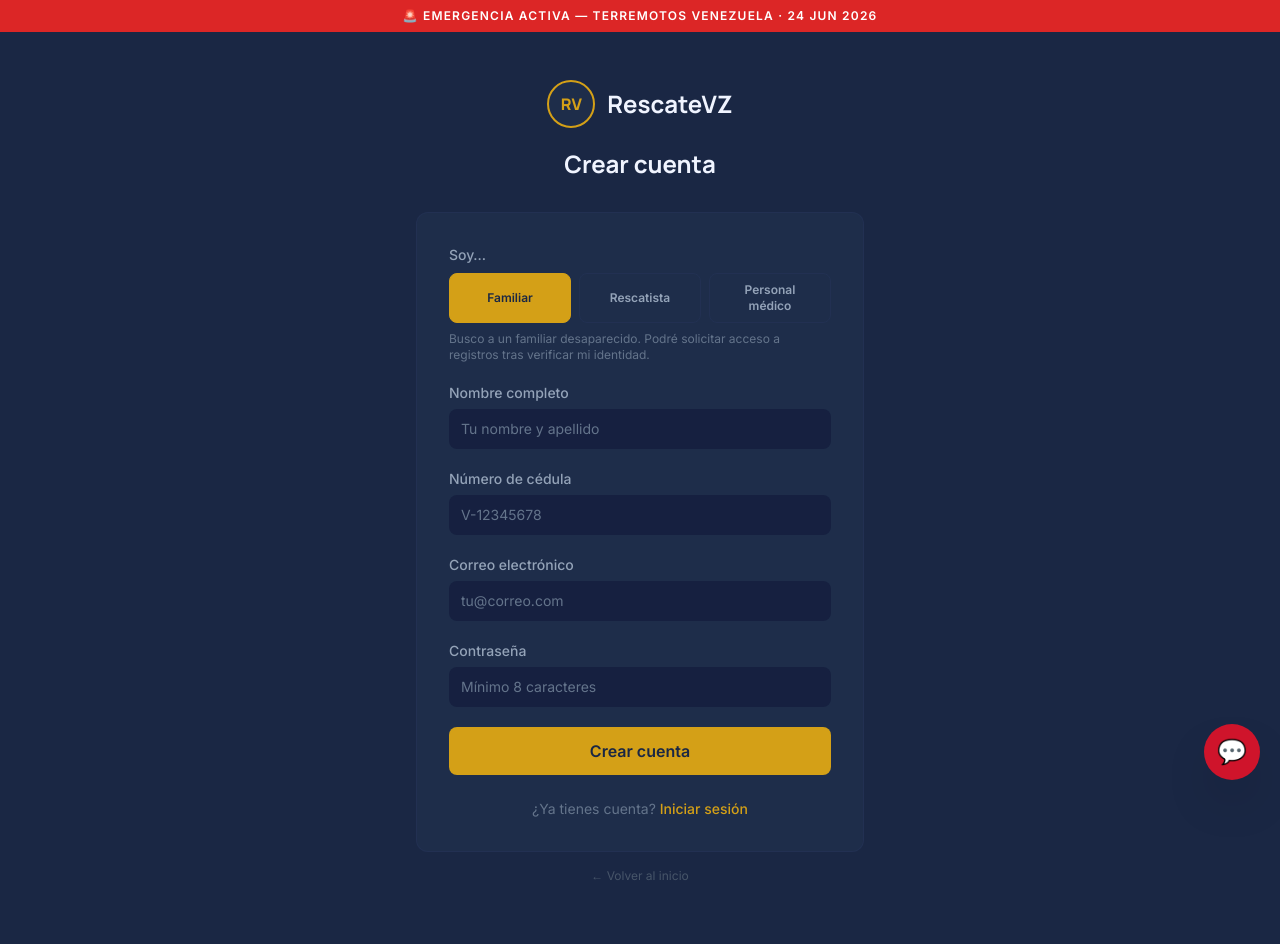
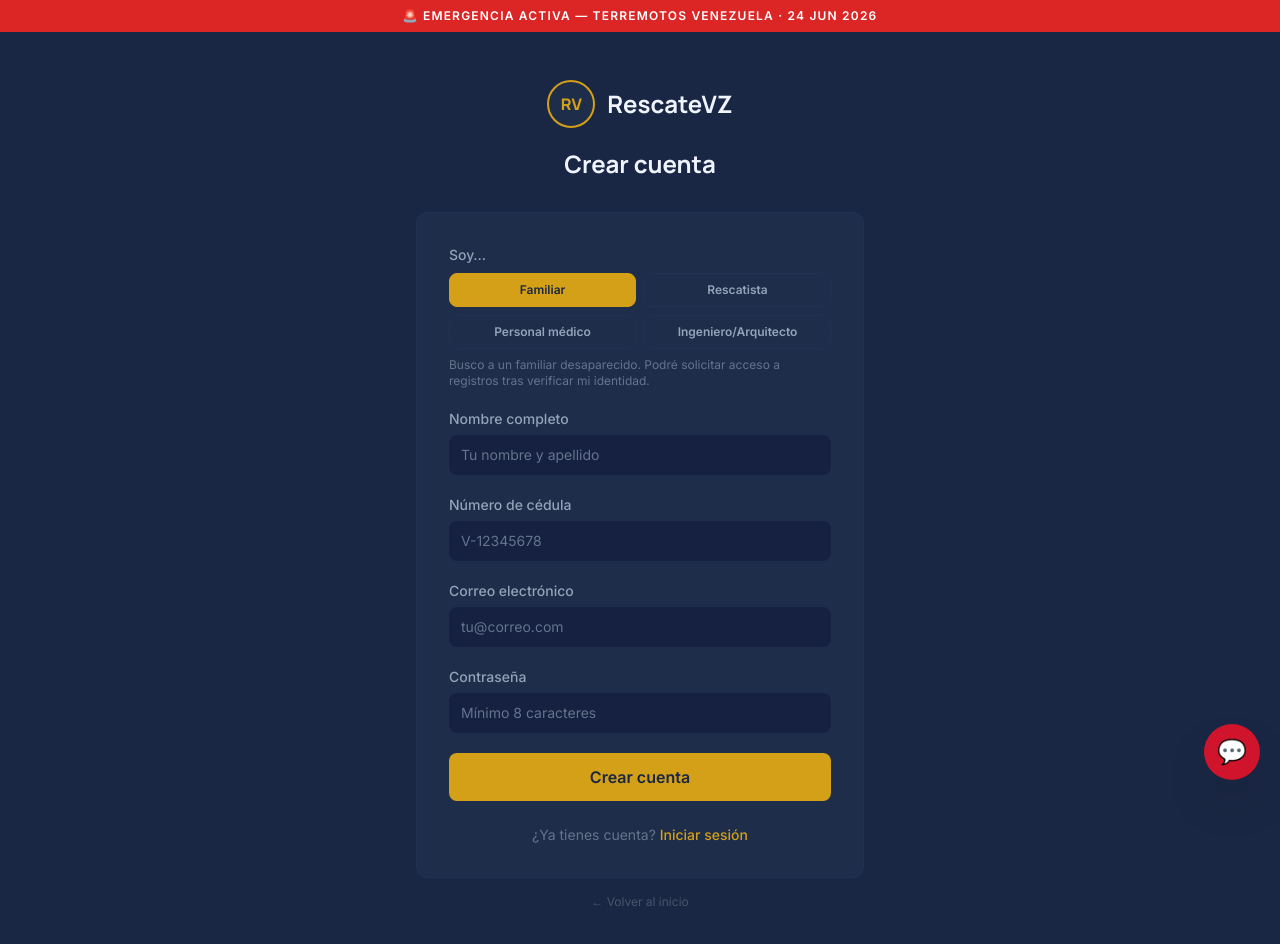
Before and after one commit to alejandrojesusperezblanco4-commits/rescatevz, a Next.js app: page /registro in a window 1280 px wide. Shown: the top 944 px of the page. Built offline with nearby package versions, Linux system fonts and the light colour scheme.

Commit message:
fix: añadir rol engineer al formulario de registro, grid 2x2 para 4 opciones

```diff
--- a/src/app/registro/page.tsx
+++ b/src/app/registro/page.tsx
@@ -8,9 +8,10 @@ import type { UserRole } from '@/lib/types'
 import { ROLE_LABELS } from '@/lib/types'
 
 const ROL_DESCRIPTIONS: Record<string, string> = {
-  family:  'Busco a un familiar desaparecido. Podré solicitar acceso a registros tras verificar mi identidad.',
-  rescuer: 'Soy voluntario o rescatista activo en campo. Podré registrar víctimas tras aprobación de un administrador.',
-  medical: 'Soy médico, enfermero o personal de salud. Podré actualizar el estado médico de víctimas.',
+  family:   'Busco a un familiar desaparecido. Podré solicitar acceso a registros tras verificar mi identidad.',
+  rescuer:  'Soy voluntario o rescatista activo en campo. Podré registrar víctimas tras aprobación de un administrador.',
+  medical:  'Soy médico, enfermero o personal de salud. Podré actualizar el estado médico de víctimas.',
+  engineer: 'Soy ingeniero o arquitecto. Evaluaré la habitabilidad de estructuras tras aprobación de un administrador.',
 }
 
 function RegistroForm() {
@@ -74,8 +75,8 @@ function RegistroForm() {
               {/* Selector de rol */}
               <div>
                 <label className="block text-sm font-medium mb-2" style={{ color: '#94A3B8' }}>Soy…</label>
-                <div className="grid grid-cols-3 gap-2">
-                  {(['family', 'rescuer', 'medical'] as UserRole[]).map(r => (
+                <div className="grid grid-cols-2 gap-2">
+                  {(['family', 'rescuer', 'medical', 'engineer'] as UserRole[]).map(r => (
                     <button
                       key={r}
                       type="button"
```
